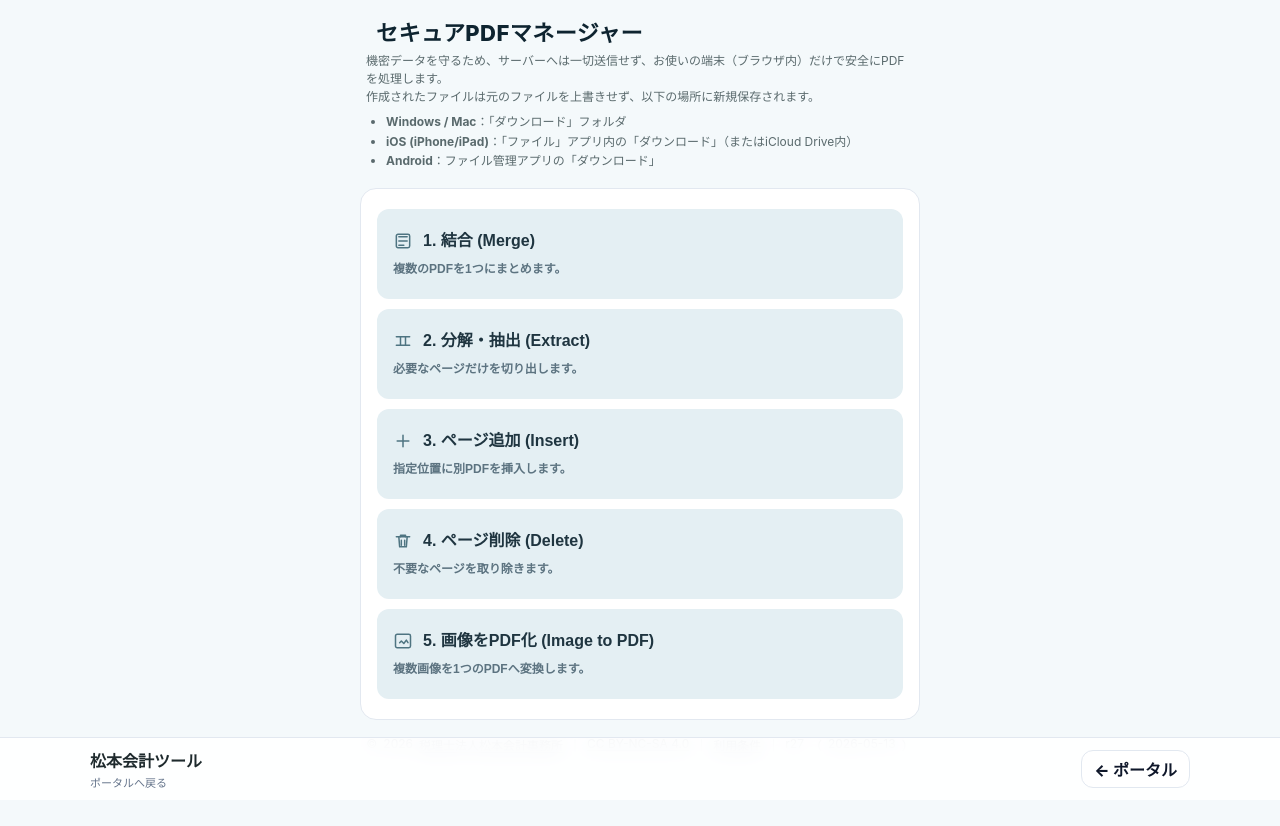
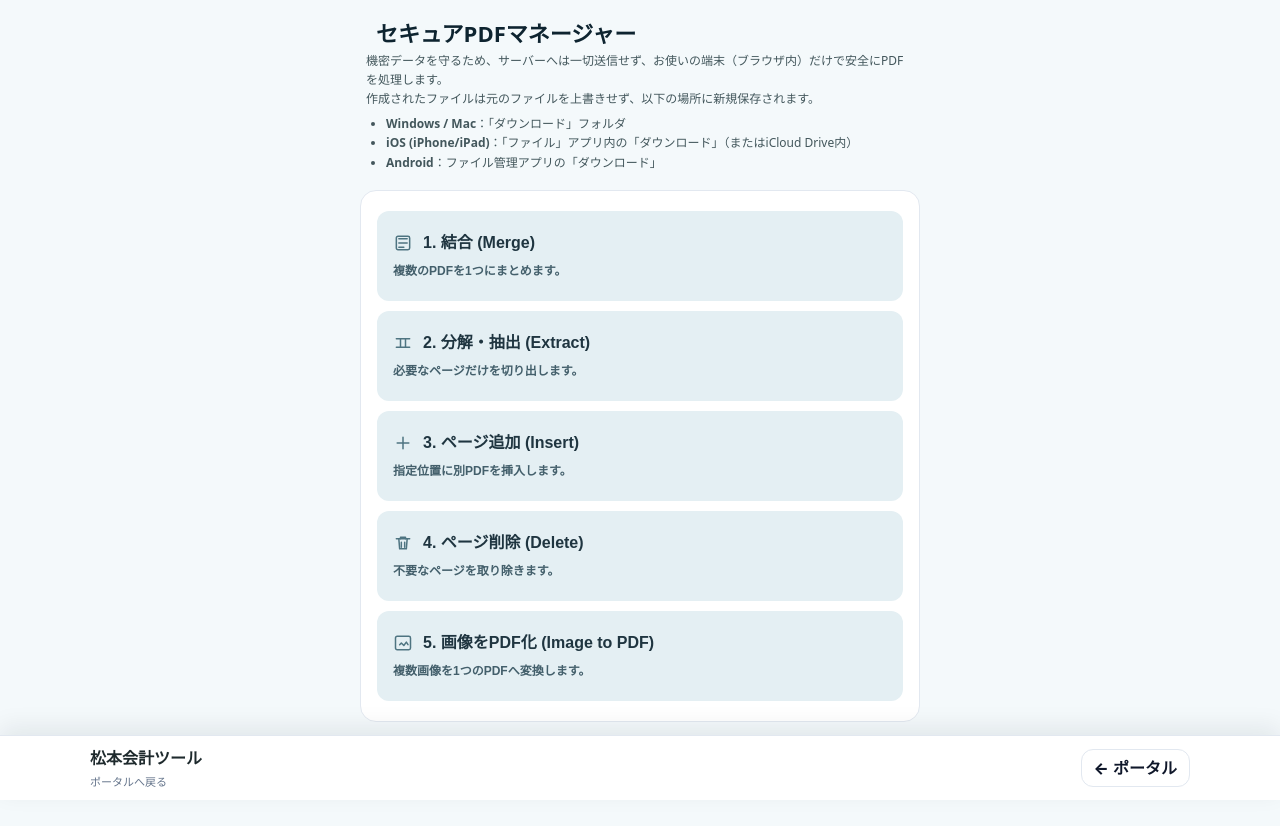
Before and after one commit to takatrp/pdf-manager, a plain HTML site: page index.html in a window 1280 px wide. Drawn offline with Linux system fonts and the light colour scheme; a script that the page names is missing.

Commit message:
Add files via upload

```diff
--- a/index.html
+++ b/index.html
@@ -19,10 +19,15 @@
   html,body{height:100%}
   body{
     margin:0;
-    font-family:-apple-system,BlinkMacSystemFont,"Hiragino Kaku Gothic ProN","Yu Gothic","Noto Sans JP",Segoe UI,Roboto,Arial,sans-serif;
+    font-family:system-ui,-apple-system,BlinkMacSystemFont,"Segoe UI","Meiryo","Hiragino Sans","Hiragino Kaku Gothic ProN","Noto Sans JP","Yu Gothic",Roboto,Arial,sans-serif;
     background:var(--bg);
     color:var(--ink);
     padding-bottom: calc(140px + env(safe-area-inset-bottom));
+    font-weight:500;
+    line-height:1.55;
+    text-rendering:optimizeLegibility;
+    -webkit-font-smoothing:antialiased;
+    -moz-osx-font-smoothing:grayscale;
   }
   .wrap{
     padding:max(12px,env(safe-area-inset-top)) max(14px,env(safe-area-inset-right)) calc(16px + env(safe-area-inset-bottom)) max(14px,env(safe-area-inset-left));
@@ -37,21 +42,21 @@
   .logo{height:48px;width:auto;object-fit:contain}
   .title{
     flex:1;min-width:0;white-space:nowrap;margin:0;
-    font-weight:800;letter-spacing:.02em;line-height:1.2;
+    font-weight:800;letter-spacing:0;line-height:1.2;
     font-size:clamp(16px,4.6vw,22px);color:#0e2430;
   }
-  .subtitle{color:#5a6a6d;font-size:12px;margin:6px 0 0; line-height: 1.5;}
+  .subtitle{color:#43575c;font-size:12px;margin:6px 0 0; line-height: 1.55;}
 
   /* card & fields */
   .card{
-    background:#fff;border-radius:16px;
-    box-shadow:0 10px 30px rgba(35,80,90,.12);
+    background:#fff;border:1px solid #dbe8ec;border-radius:16px;
+    box-shadow:0 8px 22px rgba(35,80,90,.08);
     padding:20px 16px;margin:16px 0;
   }
   .field{margin:0 0 20px}
   .field:last-child { margin-bottom: 0; }
   .label.big{font-size:16px;font-weight:800;color:#324245; margin-bottom: 8px;}
-  .helper{font-size:12px;color:#6a7a7d;margin:4px 0 8px; line-height: 1.4;}
+  .helper{font-size:12px;color:#4b6066;margin:4px 0 8px; line-height: 1.5;}
 
   /* Inputs (トンマナに合わせたファイル・テキスト入力枠) */
   .file-box {
@@ -80,7 +85,7 @@
   }
   .drop-hint {
     font-size:12px;
-    color:#4f6570;
+    color:#405964;
     margin-top:0;
     text-align:center;
   }
@@ -184,7 +189,7 @@
   .single-page-number {
     margin:0;
     font-size:11px;
-    color:#66808a;
+    color:#4f6872;
   }
   .single-page-actions {
     display:flex;
@@ -222,7 +227,7 @@
   .single-note {
     margin:4px 0 0;
     font-size:11px;
-    color:#6a7a7d;
+    color:#4f6469;
   }
   .thumb-modal {
     position:fixed;
@@ -325,7 +330,7 @@
   .merge-empty {
     margin-top:10px;
     font-size:12px;
-    color:#6a7a7d;
+    color:#4f6469;
   }
 
   .input-text, .input-num {
@@ -430,7 +435,7 @@
     margin:0;
     font-size:12px;
     line-height:1.5;
-    color:#5c7380;
+    color:#435f6b;
   }
   .feature-icon-svg {
     width:20px;
@@ -495,7 +500,7 @@
   .mk-rev{display:block; margin-top:4px; font-weight:700; color:#4f6570;}
 
   /* sticky nav */
-  .mk-nav{position:fixed; left:0; right:0; bottom:0; z-index:999; padding:10px 12px calc(10px + env(safe-area-inset-bottom)); background:rgba(255,255,255,.92); border-top:1px solid var(--mk-line); backdrop-filter:saturate(180%) blur(10px);}
+  .mk-nav{position:fixed; left:0; right:0; bottom:0; z-index:999; padding:10px 12px calc(10px + env(safe-area-inset-bottom)); background:#fff; border-top:1px solid var(--mk-line); box-shadow:0 -8px 24px rgba(15,23,42,.08);}
   .mk-nav .inner{max-width:1100px; margin:0 auto; display:flex; gap:10px; align-items:center; justify-content:space-between;}
   .mk-nav .left{display:flex; flex-direction:column; gap:2px; min-width:0;}
   .mk-nav .hint{font-size:11px; color:var(--mk-muted); white-space:nowrap; overflow:hidden; text-overflow:ellipsis;}
```
